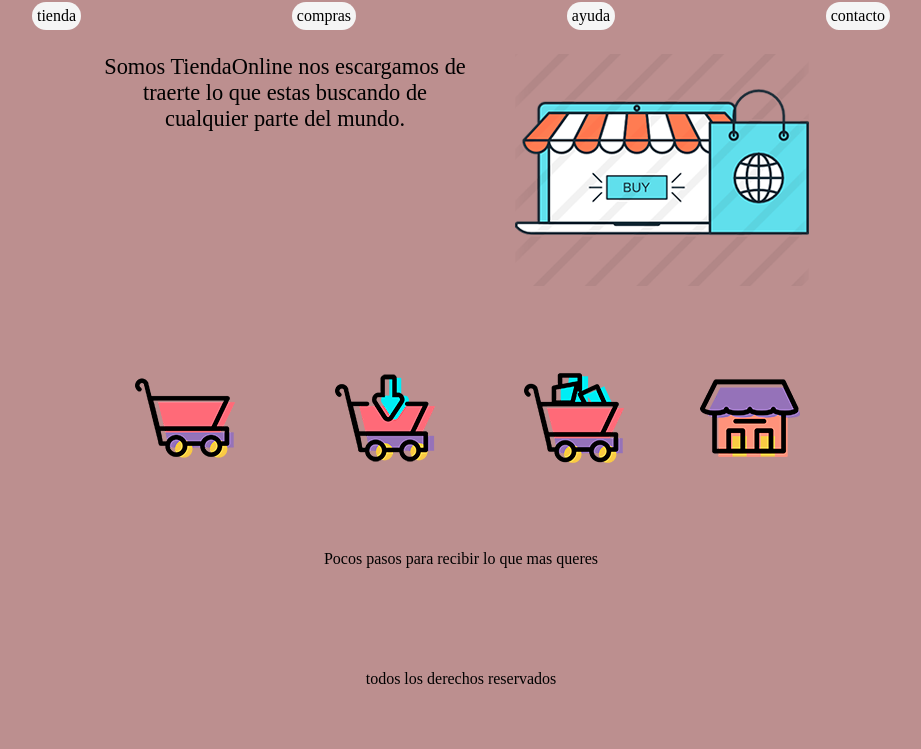
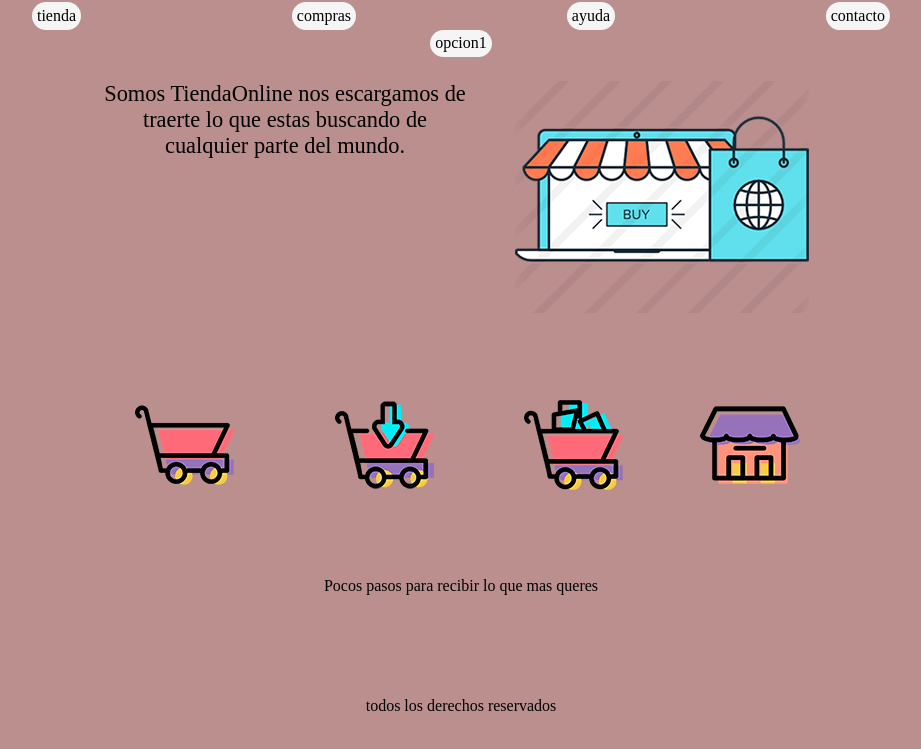
Before and after one commit to manucastroa7/pruebitaGit, a plain HTML site: page index.html in a window 1280 px wide. Shown: the part 51-800 px from the top of the page, without its empty margins (179-1100 px from the left). Drawn offline with Linux system fonts and the light colour scheme.

Commit message:
cambios en index

```diff
--- a/index.html
+++ b/index.html
@@ -32,6 +32,7 @@
             <li>contacto</li>
         </ul>
     </nav>
+    <section><nav><ul><li>opcion1</li></ul></nav></section>
     <main class="mainNosotros">
         <p class="mainP">Somos <span>TiendaOnline</span> nos escargamos de <br>traerte lo que estas buscando de
             <br>cualquier parte del mundo. <br> <br>
```
